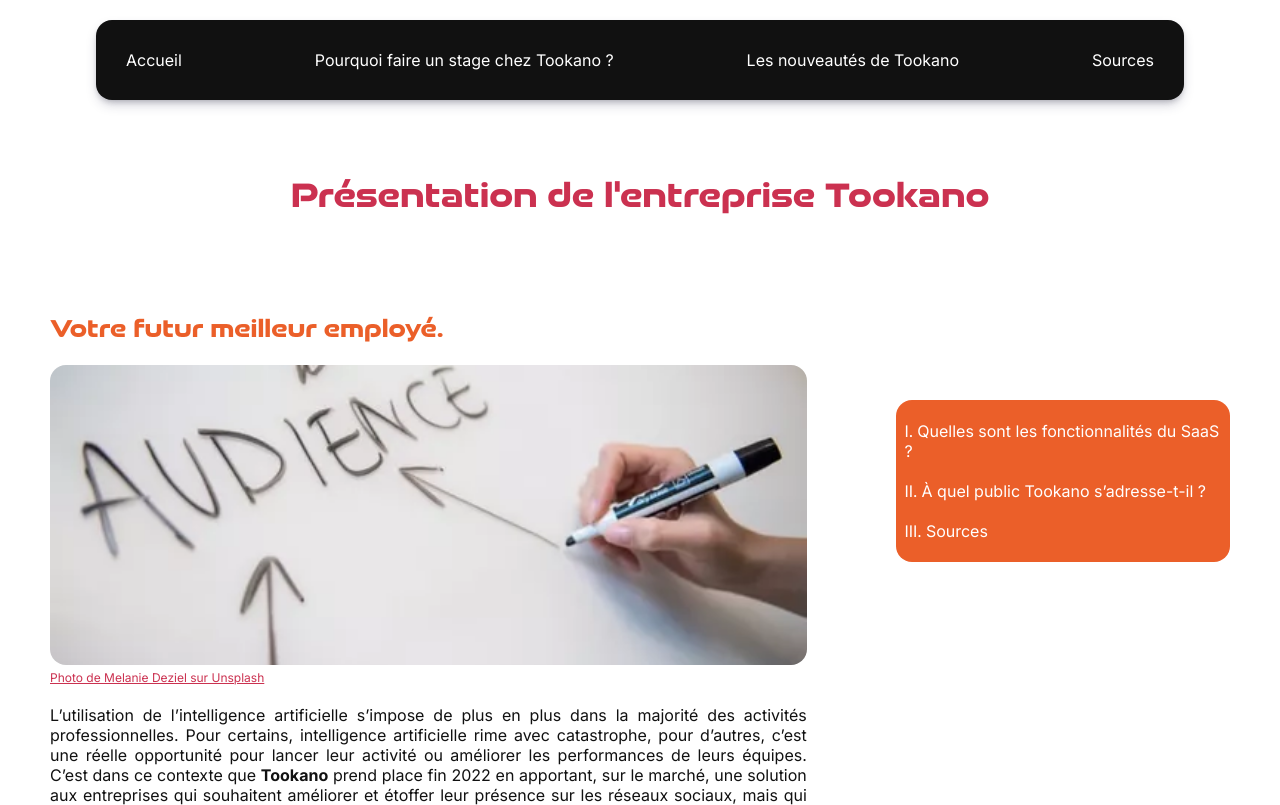
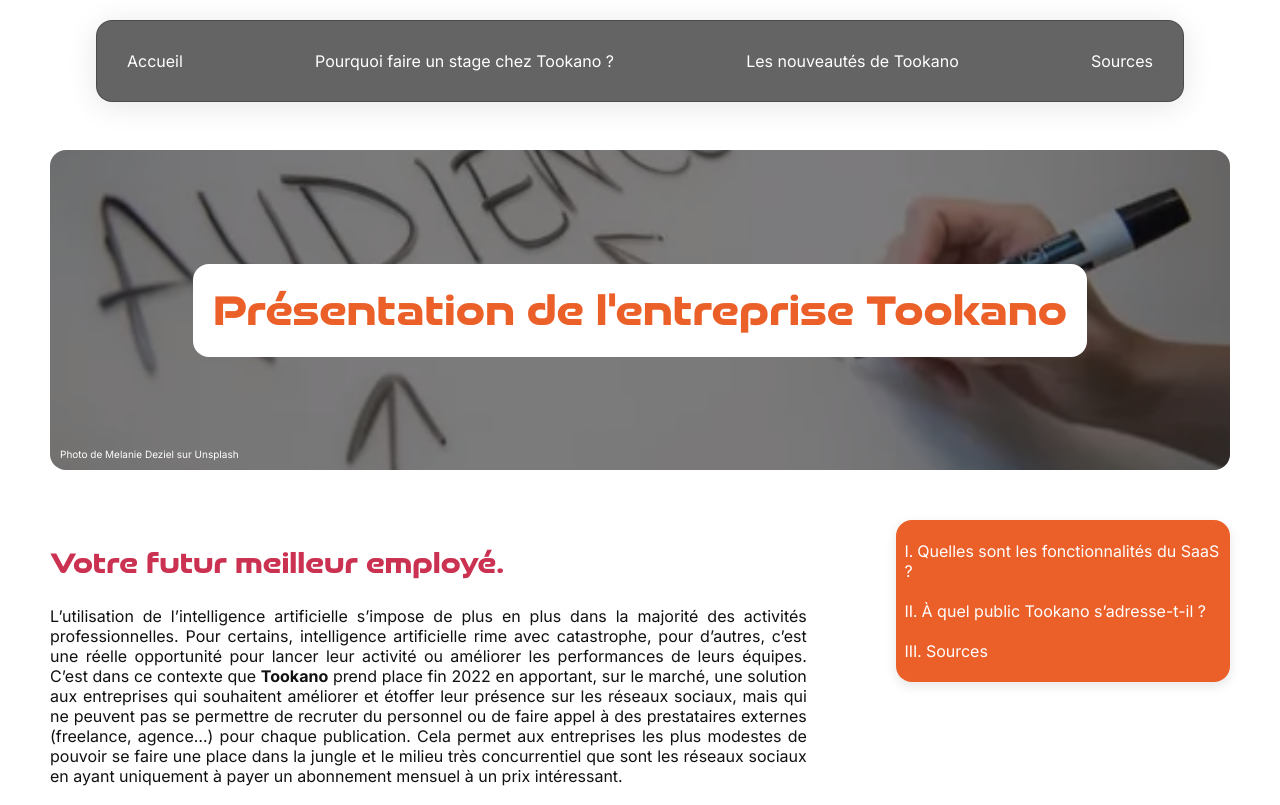
Before and after one commit to BapL49/mino-site-pr-sentation-Tookano, a plain HTML site: page index.html in a window 1280 px wide. Shown: the top 805 px of the page. Drawn offline with Linux system fonts and the light colour scheme.

Commit message:
modification du layout

```diff
--- a/index.html
+++ b/index.html
@@ -64,7 +64,19 @@
                   </nav>
             </header>
             <main>
+                  <div class="container_bannière">
                         <h1>Présentation de l'entreprise Tookano</h1>
+                        <a
+                              href="https://unsplash.com/fr/photos/personne-ecrivant-sur-du-papier-blanc-U33fHryBYBU?utm_content=creditCopyText&utm_medium=referral&utm_source=unsplash"
+                              target="_blank"
+                              rel="noopener noreferrer"
+                              >Photo de Melanie Deziel sur Unsplash</a
+                        >
+                        <span></span>
+                        <img
+                              src="./assets/images/Ecriture_sur_papier_blanc-min.webp"
+                              alt="Tableau blanc sur lequel il est écrit audience." />
+                  </div>
                   <!-- navigation dans l'article -->
                   <aside>
                         <nav aria-label="menu pour la page actuelle" class="navigation_page">
@@ -83,19 +95,6 @@
                   </aside>
                   <section class="section_article">
                         <h2>Votre futur meilleur employé.</h2>
-                        <div class="container_images_credit">
-                              <img
-                                    class="images_bannière"
-                                    src="./assets/images/Ecriture_sur_papier_blanc-min.webp"
-                                    alt="Tableau blanc sur lequel il est écrit audience." />
-                              <a
-                                    class="credit_bannière"
-                                    href="https://unsplash.com/fr/photos/personne-ecrivant-sur-du-papier-blanc-U33fHryBYBU?utm_content=creditCopyText&utm_medium=referral&utm_source=unsplash"
-                                    target="_blank"
-                                    rel="noopener noreferrer"
-                                    >Photo de Melanie Deziel sur Unsplash</a
-                              >
-                        </div>
                         <p>
                               L’utilisation de l’intelligence artificielle s’impose de plus en plus dans la
                               majorité des activités professionnelles. Pour certains, intelligence
@@ -186,8 +185,6 @@
                               referrerpolicy="strict-origin-when-cross-origin"
                               allowfullscreen></iframe>
                   </section>
-            </main>
-
                   <!-- webographie -->
                   <section id="webographie">
                         <h2 id="sources">Sources pour tous les articles</h2>
@@ -255,8 +252,8 @@
                                     </tr>
                                     <tr>
                                           <td>
-                                          TOOKANO, le premier assistant community manager par intelligence
-                                          artificielle
+                                                TOOKANO, le premier assistant community manager par
+                                                intelligence artificielle
                                           </td>
                                           <td>Digital Mag</td>
                                           <td>13/06/24</td>
@@ -272,6 +269,7 @@
                               </tbody>
                         </table>
                   </section>
+            </main>
 
             <footer>
                   <a href="mailto:baptiste.luel@etu.unilim.fr">Luel Baptiste - LP1 MI AW</a>
--- a/style/global.css
+++ b/style/global.css
@@ -12,9 +12,11 @@
       --orange: #eb5f29;
 
       --gap-horizontal: 7vw;
-      --padding: 0 50px 60px 50px;
+      --padding: 150px 50px;
 
       --border-radius: 16px;
+
+      --box-shadow: rgba(0, 0, 0, 0.1) 0px 4px 12px;
 }
 
 * {
@@ -37,7 +39,6 @@
       display: flex;
       justify-content: center;
       align-items: center;
-      background-color: var(--noir);
 
       padding: 30px;
 }
@@ -53,7 +54,13 @@
       transform: translateX(-50%);
 
       border-radius: var(--border-radius);
-      box-shadow: rgba(50, 50, 93, 0.25) 0px 6px 12px -2px, rgba(0, 0, 0, 0.3) 0px 3px 7px -3px;
+
+      /* glassmorphism effect */
+      background: rgba(17, 17, 17, 0.65);
+      box-shadow: 0 4px 30px rgba(0, 0, 0, 0.1);
+      backdrop-filter: blur(10px);
+      -webkit-backdrop-filter: blur(7.8px);
+      border: 1px solid rgba(17, 17, 17, 0.3);
 
       /* permet de rester au dessus de tout les autres éléments  */
       z-index: 1;
@@ -64,7 +71,7 @@
       flex-direction: column;
       gap: 20px;
 
-      border-radius: var(--border-radius) var(--border-radius) 0 0;
+      background-color: var(--noir);
 
       span {
             color: var(--blanc);
@@ -97,6 +104,7 @@
 
       background-color: var(--orange);
       border-radius: var(--border-radius);
+      box-shadow: var(--box-shadow);
 
       padding: 5px 8px;
 }
@@ -114,7 +122,59 @@
       grid-row-gap: 50px;
 
       padding: var(--padding);
-      padding-top: 150px;
+}
+
+.container_bannière {
+      width: 100%;
+      min-height: 40vh;
+      grid-area: 1 / 1 / 2 / 4;
+
+      display: flex;
+      justify-content: center;
+      align-items: center;
+
+      position: relative;
+
+      img {
+            width: 100%;
+            height: 100%;
+            position: absolute;
+
+            top: 0;
+            left: 0;
+
+            object-fit: cover;
+
+            border-radius: var(--border-radius);
+
+            /* permet l'affichage derrière les éléments */
+            z-index: -2;
+      }
+
+      /* permet de rendre le fond plus opaque */
+      span {
+            width: 100%;
+            height: 100%;
+
+            position: absolute;
+            top: 0;
+            left: 0;
+
+            background-color: var(--noir);
+            opacity: 0.5;
+
+            border-radius: var(--border-radius);
+
+            z-index: -1;
+      }
+
+      a {
+            position: absolute;
+            bottom: 10px;
+            left: 10px;
+
+            font-size: 10px;
+      }
 }
 
 .section_article {
@@ -127,13 +187,12 @@
 }
 
 #webographie {
+      grid-area: 3 / 1 / 4 / 4;
       display: flex;
       flex-direction: column;
       justify-content: center;
       align-items: center;
       gap: 30px;
-
-      padding: var(--padding);
 }
 
 .layout_paragraphe_images {
@@ -154,14 +213,6 @@
 
       margin-bottom: 20px;
 
-      .images_bannière {
-            width: 100%;
-      }
-
-      .credit_bannière {
-            width: 100%;
-      }
-
       img {
             width: 80%;
             max-height: 300px;
@@ -169,6 +220,8 @@
             object-fit: cover;
 
             border-radius: var(--border-radius);
+
+            box-shadow: var(--box-shadow);
       }
 
       a {
@@ -179,7 +232,6 @@
 }
 
 /* iframe */
-
 .video {
       width: 100%;
       height: 400px;
@@ -197,20 +249,28 @@
 }
 
 h1 {
-      grid-area: 1 / 1 / 2 / 4;
+      width: fit-content;
+
+      padding: 20px;
+      margin: 0;
+
       text-align: center;
 
-      font-size: 36px;
+      font-size: 44px;
+      color: var(--orange);
+
+      background-color: var(--blanc);
+
+      border-radius: var(--border-radius);
+}
+
+h2 {
+      font-size: 30px;
       color: var(--rouge);
 }
 
-h2 {
+h3 {
       font-size: 26px;
-      color: var(--orange);
-}
-
-h3 {
-      font-size: 22px;
 }
 
 /* paragraphe */
@@ -228,7 +288,6 @@
 }
 
 /* listes */
-
 ul {
       margin: 0;
 }
@@ -244,7 +303,6 @@
 }
 
 /* tableau */
-
 table {
       border-collapse: collapse;
       width: 100%;
@@ -275,7 +333,7 @@
 
 @media screen and (max-width: 768px) {
       :root {
-            --padding: 0 20px 50px 20px;
+            --padding: 50px 20px;
       }
 
       header {
@@ -318,10 +376,20 @@
 
 @media screen and (max-width: 580px) {
       header {
+            top: 85svh;
+
             a {
                   font-size: 10px;
                   display: none;
             }
+      }
+
+      h1 {
+            font-size: 34px;
+
+            background-color: transparent;
+
+            padding: 0;
       }
 
       .a_icons {
```
Also changed, not shown: nouveautes.html (+13 -15 lines), stage.html (+13 -14 lines). Lines whose indentation alone changed are shown as unchanged.
